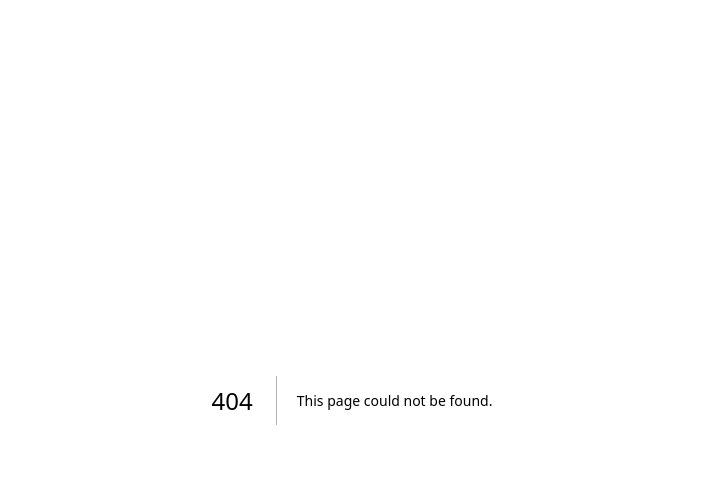
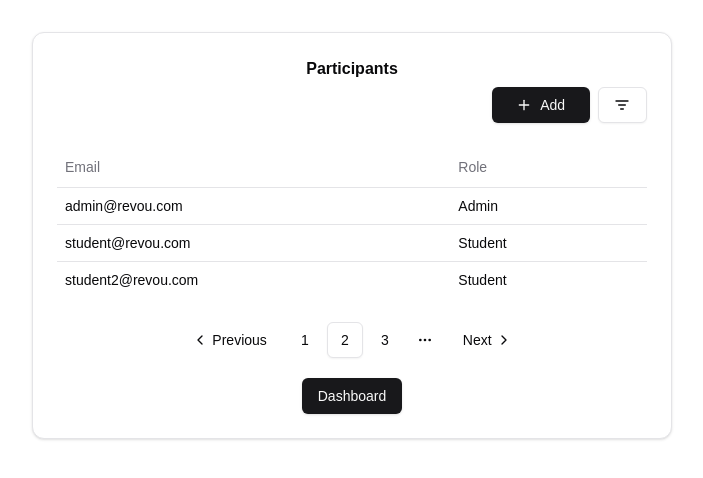
Before and after one commit to OnLeeTwo/lms-frontend, a Next.js app: page /admin in a window 1280 px wide. Before the commit this address had no page. Shown: the top 478 px of the page, without its empty margins (288-991 px from the left). Built offline with nearby package versions, Linux system fonts and the light colour scheme.

Commit message:
new: add admin page MVP

```diff
--- /dev/null
+++ b/src/app/admin/page.tsx
@@ -0,0 +1,169 @@
+"use client";
+
+import {
+  Table,
+  TableBody,
+  TableCaption,
+  TableCell,
+  TableFooter,
+  TableHead,
+  TableHeader,
+  TableRow,
+} from "@/components/ui/table";
+
+import {
+  Card,
+  CardContent,
+  CardDescription,
+  CardFooter,
+  CardHeader,
+  CardTitle,
+} from "@/components/ui/card";
+
+import {
+  Pagination,
+  PaginationContent,
+  PaginationEllipsis,
+  PaginationItem,
+  PaginationLink,
+  PaginationNext,
+  PaginationPrevious,
+} from "@/components/ui/pagination";
+
+import { Plus, ListFilter } from "lucide-react";
+
+import { Button } from "@/components/ui/button";
+
+import {
+  Dialog,
+  DialogContent,
+  DialogDescription,
+  DialogFooter,
+  DialogHeader,
+  DialogTitle,
+  DialogTrigger,
+} from "@/components/ui/dialog";
+import { Input } from "@/components/ui/input";
+import { Label } from "@/components/ui/label";
+
+const accountData = [
+  {
+    id: 1,
+    email: "admin@revou.com",
+    role: "Admin",
+  },
+  {
+    id: 2,
+    email: "student@revou.com",
+    role: "Student",
+  },
+  {
+    id: 3,
+    email: "student2@revou.com",
+    role: "Student",
+  },
+];
+
+const submitForm = () => {};
+
+const AdminPage = () => {
+  return (
+    <div className="flex w-full justify-center">
+      <Card className="flex flex-col w-1/2 mx-10 my-8 justify-center items-center">
+        <CardHeader className="w-full text-center">
+          <h1 className="font-bold">Participants</h1>
+          <div className="flex justify-end gap-x-2">
+            <Dialog>
+              <DialogTrigger asChild>
+                <Button className="w-1/6">
+                  <Plus /> Add
+                </Button>
+              </DialogTrigger>
+              <DialogContent className="sm:max-w-[425px]">
+                <DialogHeader>
+                  <DialogTitle>Invite an email to this institution</DialogTitle>
+                </DialogHeader>
+                <div className="grid gap-4 py-4">
+                  <div className="grid grid-cols-4 items-center gap-4">
+                    <Label htmlFor="name" className="text-right">
+                      Email
+                    </Label>
+                    <Input
+                      id="name"
+                      defaultValue=""
+                      className="col-span-3"
+                      placeholder="Enter an email"
+                    />
+                  </div>
+                  <div className="grid grid-cols-4 items-center gap-4">
+                    <Label htmlFor="username" className="text-right">
+                      Username
+                    </Label>
+                    <Input
+                      id="username"
+                      defaultValue="@peduarte"
+                      className="col-span-3"
+                    />
+                  </div>
+                </div>
+                <DialogFooter>
+                  <Button type="submit">Save changes</Button>
+                </DialogFooter>
+              </DialogContent>
+            </Dialog>
+            <Button variant={"outline"} className="w-1/12">
+              <ListFilter />
+            </Button>
+          </div>
+        </CardHeader>
+        <CardContent className="w-full">
+          <Table>
+            <TableHeader>
+              <TableRow>
+                <TableHead className="w-4/6">Email</TableHead>
+                <TableHead className="w-2/6">Role</TableHead>
+              </TableRow>
+            </TableHeader>
+            <TableBody>
+              {accountData.map((account) => (
+                <TableRow key={account.id}>
+                  <TableCell className="font-medium">{account.email}</TableCell>
+                  <TableCell>{account.role}</TableCell>
+                </TableRow>
+              ))}
+            </TableBody>
+          </Table>
+        </CardContent>
+        <CardFooter className="flex flex-col gap-y-5">
+          <Pagination className="">
+            <PaginationContent>
+              <PaginationItem>
+                <PaginationPrevious href="#" />
+              </PaginationItem>
+              <PaginationItem>
+                <PaginationLink href="#">1</PaginationLink>
+              </PaginationItem>
+              <PaginationItem>
+                <PaginationLink href="#" isActive>
+                  2
+                </PaginationLink>
+              </PaginationItem>
+              <PaginationItem>
+                <PaginationLink href="#">3</PaginationLink>
+              </PaginationItem>
+              <PaginationItem>
+                <PaginationEllipsis />
+              </PaginationItem>
+              <PaginationItem>
+                <PaginationNext href="#" />
+              </PaginationItem>
+            </PaginationContent>
+          </Pagination>
+          <Button>Dashboard</Button>
+        </CardFooter>
+      </Card>
+    </div>
+  );
+};
+
+export default AdminPage;
```
